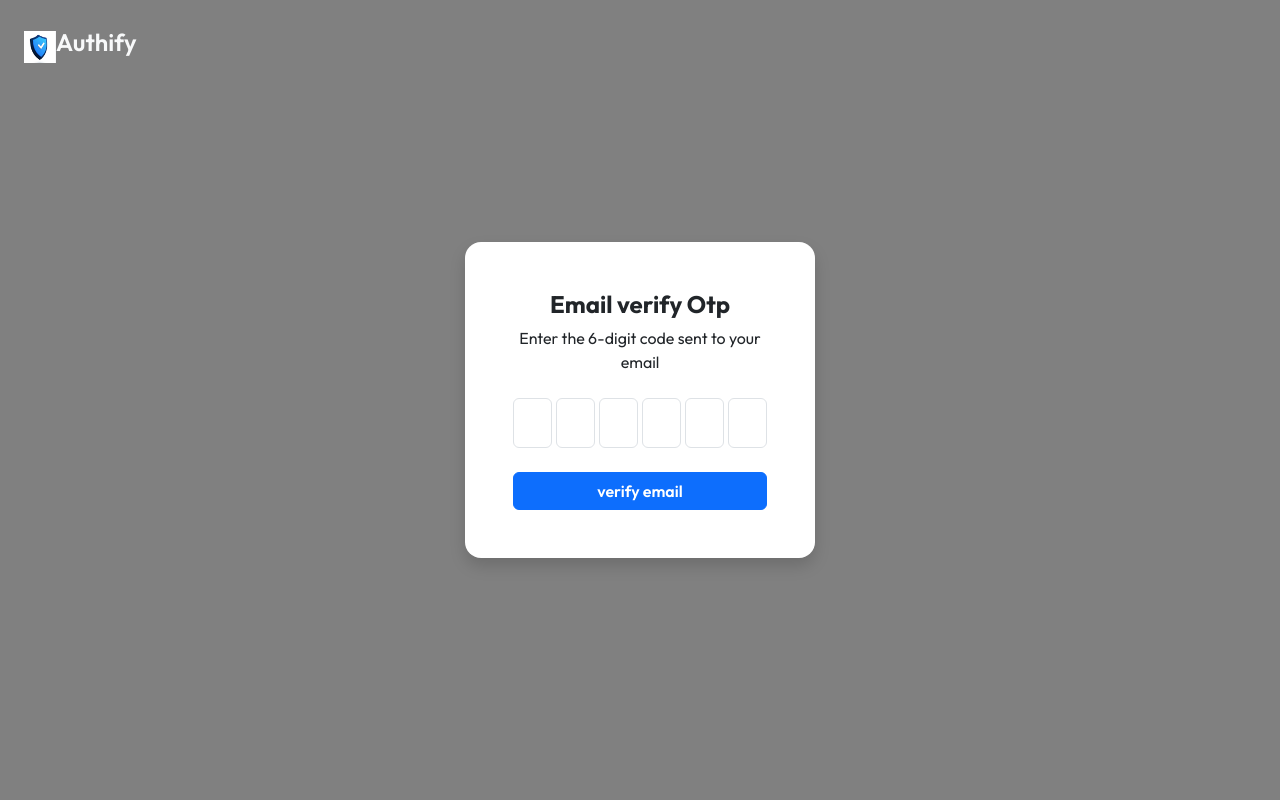
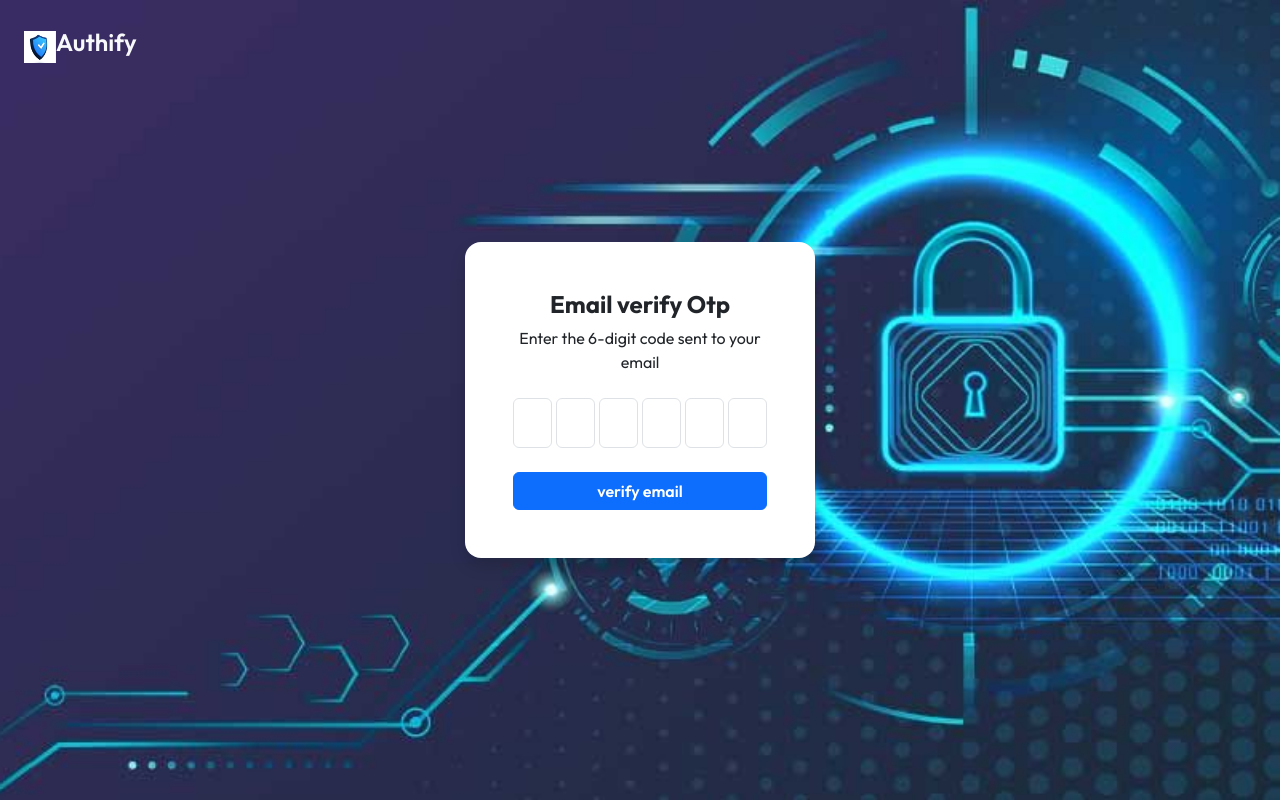
Before and after one commit to sukanya24-akuri/AuthifyFrontEnd, a React (Vite) app in the folder authify/: page /emailverify in a window 1280 px wide. Built offline with nearby package versions, Linux system fonts and the light colour scheme; no server answers.

Commit message:
background images- changes done

```diff
--- a/authify/src/pages/EmailVerify.jsx
+++ b/authify/src/pages/EmailVerify.jsx
@@ -4,6 +4,7 @@ import { assets } from "../assets/assets.js";
 import { AppContext } from "../context/AppContext.jsx";
 import { toast } from "react-toastify";
 import axios from "axios";
+import "../pages/Style.css";
 
 export const EmailVerify = () => {
   const inputRef = useRef([]);
@@ -66,8 +67,7 @@ export const EmailVerify = () => {
   )
   return (
     <div
-      className="email-verify-container d-flex align-items-center justify-content-center vh-100 position-relative"
-      style={{ backgroundColor: "grey" }}
+      className="email-verify-container d-flex align-items-center justify-content-center vh-100 position-relative login-container01"
     >
       <Link
         to="/"
--- a/authify/src/pages/Login.jsx
+++ b/authify/src/pages/Login.jsx
@@ -4,6 +4,7 @@ import { assets } from "../assets/assets";
 import { toast } from "react-toastify";
 import axios from "axios";
 import { AppContext } from "../context/AppContext.jsx";
+import "../pages/Style.css";
 
 export const Login = () => {
   const [isCreateAccount, setIsCreateAccount] = useState(false);
@@ -55,7 +56,7 @@ export const Login = () => {
 
   return (
     <div
-      className="position-relative min-vh-100 d-flex justify-content-center align-items-center"
+      className="position-relative min-vh-100 d-flex justify-content-center align-items-center login-container"
       style={{
         backgroundColor: "white",
         border: "none",
@@ -81,7 +82,7 @@ export const Login = () => {
           }}
         >
           <img src={assets.logohome} alt="logo" height={32} width={32} />
-          <span className="fw-bold fs-4 text-dark">Authify</span>
+          <span className="fw-bold fs-4 text-white">Authify</span>
         </Link>
       </div>
       <div className="card p-4" style={{ maxWidth: "400px", width: "100%" }}>
@@ -127,17 +128,18 @@ export const Login = () => {
               type="password"
               id="password"
               className="form-control"
-              placeholder="Enter password"
+              placeholder="Enter password atleast 6 characters"
               required
               onChange={(e) => setPassword(e.target.value)}
               value={password}
             />
           </div>
+          {!isCreateAccount && (
           <div className="d-flex justify-content-between mb-3">
             <Link to="/reset-password" className="text-decoration-none">
               Forgot Password
             </Link>
-          </div>
+          </div>)}
           <button
             type="submit "
             className="btn btn-primary w-100"
--- a/authify/src/pages/ResetPassword.jsx
+++ b/authify/src/pages/ResetPassword.jsx
@@ -4,6 +4,7 @@ import { Link, useNavigate } from "react-router-dom";
 import { AppContext } from "../context/AppContext";
 import axios from "axios";
 import { toast } from "react-toastify";
+import "../pages/Style.css";
 
 export const ResetPassword = () => {
   const inputRef = useRef([]);
@@ -97,7 +98,7 @@ toast.error(error.response?.data?.message || "An error occurred while resetting
   }
   return (
     <div
-      className="d-flex align-items-center justify-content-center vh-100 position-relative"
+      className="d-flex align-items-center justify-content-center vh-100 position-relative login-container01"
       style={{border: "none", background: "gray" }}
     >
       <Link
--- /dev/null
+++ b/authify/src/pages/Style.css
@@ -0,0 +1,19 @@
+.login-container{
+    background-image: url("../assets/bg.jpg");
+    background-position: center;
+    background-size: cover;
+    background-repeat: no-repeat;
+    align-items: center;
+    justify-content: center;
+    height: 100vh;
+}
+
+.login-container01{
+    background-image: url("../assets/bgg.jpg");
+    background-position: center;
+    background-size: cover;
+    background-repeat: no-repeat;
+    align-items: center;
+    justify-content: center;
+    height: 100vh;
+}
```
Also changed, not shown: authify/src/assets/bg.jpg (added), authify/src/assets/bgg.jpg (added).
